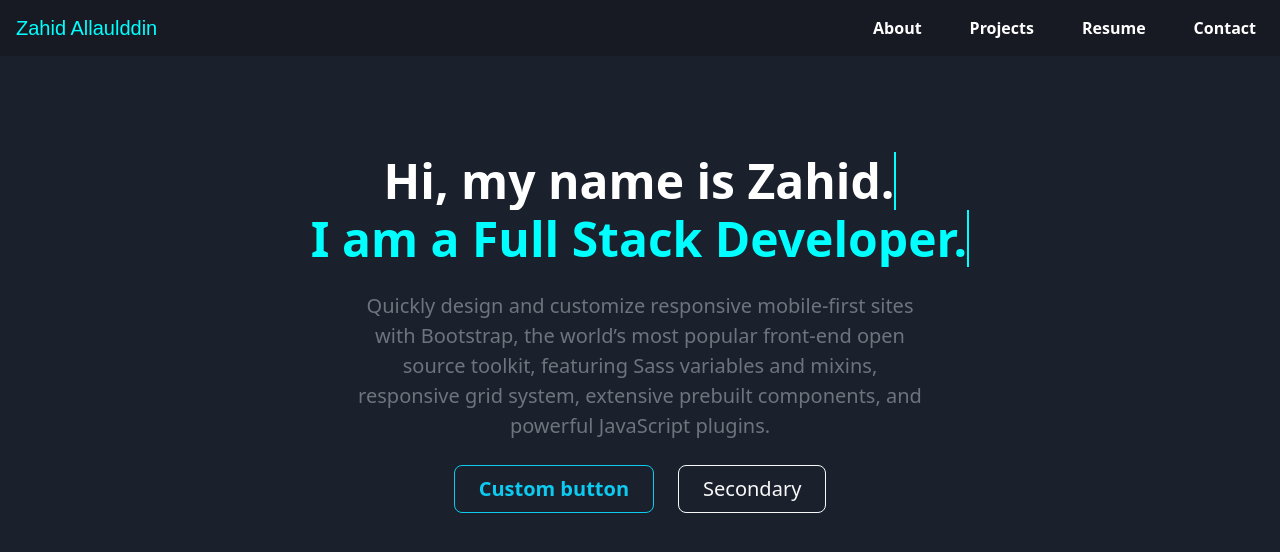
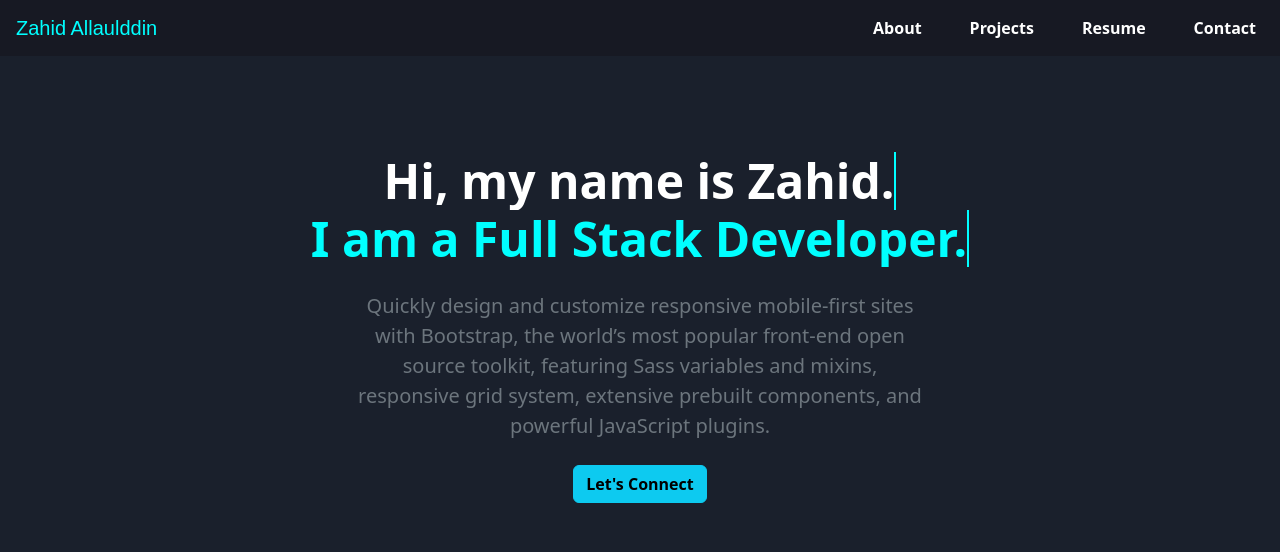
Before and after one commit to zahidala/Portfolio, a React (Create React App) app: page / in a window 1280 px wide. Shown: the top 552 px of the page. Built offline with nearby package versions, Linux system fonts and the light colour scheme; a web font is replaced by a local one.

Commit message:
Change hero section buttons

```diff
--- a/src/App.css
+++ b/src/App.css
@@ -73,3 +73,7 @@ body {
     }
 
 }
+
+#connect {
+    color: black;
+}
--- a/src/Components/Hero.js
+++ b/src/Components/Hero.js
@@ -1,4 +1,5 @@
 import React from 'react'
+import Button from 'react-bootstrap/Button';
 
 export default function Hero() {
   return (
@@ -16,8 +17,9 @@ export default function Hero() {
             <div className="col-lg-6 mx-auto">
                 <p className="fs-5 mb-4">Quickly design and customize responsive mobile-first sites with Bootstrap, the world’s most popular front-end open source toolkit, featuring Sass variables and mixins, responsive grid system, extensive prebuilt components, and powerful JavaScript plugins.</p>
                 <div className="d-grid gap-2 d-sm-flex justify-content-sm-center">
-                    <button type="button" class="btn btn-outline-info btn-lg px-4 me-sm-3 fw-bold">Custom button</button>
-                    <button type="button" class="btn btn-outline-light btn-lg px-4">Secondary</button>
+                    {/* <button type="button" className="btn btn-outline-info btn-lg px-4 me-sm-3 fw-bold">Custom button</button> */}
+                    {/* <button type="button" className="btn btn-outline-light btn-lg px-4">Secondary</button> */}
+                    <Button href="https://linkedin.com/in/zahidallaulddin" target="_blank" variant="info"><span id="connect" className="fw-semibold">Let's Connect</span></Button>{' '}
                 </div>
               </div>
           </div>
```
